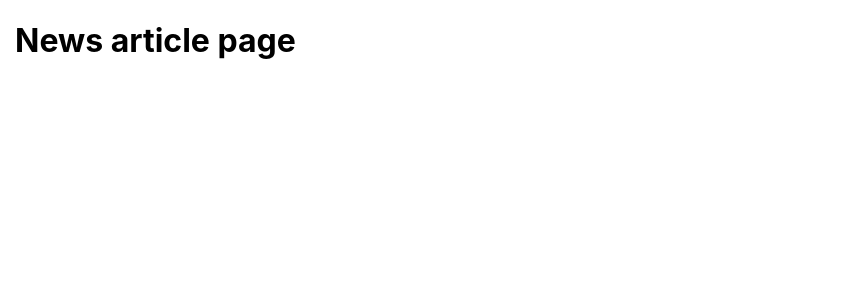
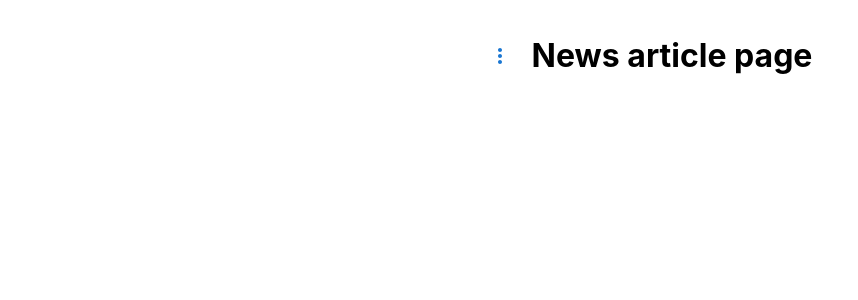
Before and after one commit to mz0121coder/news-app, a React (Create React App) app in the folder news-app/: page /savedarticles in a window 1280 px wide. Shown: the top 300 px of the page, without its empty margins (0-858 px from the left). Built offline with nearby package versions, Linux system fonts and the light colour scheme.

Commit message:
menu bar in progress

```diff
--- a/news-app/src/components/HomePage/SearchBar/SearchBar.js
+++ b/news-app/src/components/HomePage/SearchBar/SearchBar.js
@@ -5,6 +5,7 @@ Clicking on the button renders news events based on the new search query
 // Import the required dependencies
 import './SearchBar.css';
 import { TextField, Button } from '@mui/material';
+import MenuBar from '../../MenuBar/MenuBar';
 
 // Define the SearchBar component
 export default function SearchBar(props) {
@@ -22,6 +23,7 @@ export default function SearchBar(props) {
 			<Button variant='contained' onClick={props.handleSearchClick}>
 				Submit
 			</Button>
+			<MenuBar />
 		</div>
 	);
 }
--- /dev/null
+++ b/news-app/src/components/MenuBar/MenuBar.js
@@ -0,0 +1,95 @@
+import * as React from 'react';
+import Button from '@mui/material/Button';
+import ClickAwayListener from '@mui/material/ClickAwayListener';
+import Grow from '@mui/material/Grow';
+import Paper from '@mui/material/Paper';
+import Popper from '@mui/material/Popper';
+import MenuItem from '@mui/material/MenuItem';
+import MenuList from '@mui/material/MenuList';
+import Stack from '@mui/material/Stack';
+import MoreVertIcon from '@mui/icons-material/MoreVert';
+// import MenuOutlinedIcon from '@mui/icons-material/MenuOutlined';
+import { Link } from 'react-router-dom';
+export default function MenuBar() {
+	const [open, setOpen] = React.useState(false);
+	const anchorRef = React.useRef(null);
+	const handleToggle = () => {
+		setOpen(prevOpen => !prevOpen);
+	};
+	const handleClose = event => {
+		if (anchorRef.current && anchorRef.current.contains(event.target)) {
+			return;
+		}
+		setOpen(false);
+	};
+	function handleListKeyDown(event) {
+		if (event.key === 'Tab') {
+			event.preventDefault();
+			setOpen(false);
+		} else if (event.key === 'Escape') {
+			setOpen(false);
+		}
+	}
+	// return focus to the button when we transitioned from !open -> open
+	const prevOpen = React.useRef(open);
+	React.useEffect(() => {
+		if (prevOpen.current === true && open === false) {
+			anchorRef.current.focus();
+		}
+		prevOpen.current = open;
+	}, [open]);
+	return (
+		<Stack direction='row' spacing={2}>
+			<div style={{ position: 'relative', zIndex: open ? 1 : 'inherit' }}>
+				<Button
+					ref={anchorRef}
+					id='composition-button'
+					aria-controls={open ? 'composition-menu' : undefined}
+					aria-expanded={open ? 'true' : undefined}
+					aria-haspopup='true'
+					onClick={handleToggle}>
+					<MoreVertIcon />
+					{/* <MenuOutlinedIcon style={{ color: 'black' }} /> */}
+				</Button>
+				<Popper
+					open={open}
+					anchorEl={anchorRef.current}
+					role={undefined}
+					placement='bottom-start'
+					transition
+					disablePortal>
+					{({ TransitionProps, placement }) => (
+						<Grow
+							{...TransitionProps}
+							style={{
+								transformOrigin:
+									placement === 'bottom-start' ? 'left top' : 'left bottom',
+							}}>
+							<Paper>
+								<ClickAwayListener onClickAway={handleClose}>
+									<MenuList
+										autoFocusItem={open}
+										id='composition-menu'
+										aria-labelledby='composition-button'
+										onKeyDown={handleListKeyDown}>
+										<Link
+											to='/'
+											style={{ textDecoration: 'none', color: 'black' }}>
+											<MenuItem onClick={handleClose}>Home</MenuItem>
+										</Link>
+										<Link
+											to='/savedarticles'
+											style={{ textDecoration: 'none', color: 'black' }}>
+											<MenuItem onClick={handleClose}>Saved Articles</MenuItem>
+										</Link>
+										<MenuItem onClick={handleClose}>About</MenuItem>
+									</MenuList>
+								</ClickAwayListener>
+							</Paper>
+						</Grow>
+					)}
+				</Popper>
+			</div>
+		</Stack>
+	);
+}
--- a/news-app/src/components/SavedArticles/SavedArticles.js
+++ b/news-app/src/components/SavedArticles/SavedArticles.js
@@ -1,3 +1,16 @@
+import MenuBar from '../MenuBar/MenuBar';
+
 export default function SavedArticles() {
-	return <h1>News article page</h1>;
+	return (
+		<div
+			className='saved-articles-heading'
+			style={{
+				display: 'flex',
+				justifyContent: 'center',
+				alignItems: 'center',
+			}}>
+			<MenuBar />
+			<h1>News article page</h1>
+		</div>
+	);
 }
```
Also changed, not shown: 2 other files (tests, documents, lock files or other folders).
